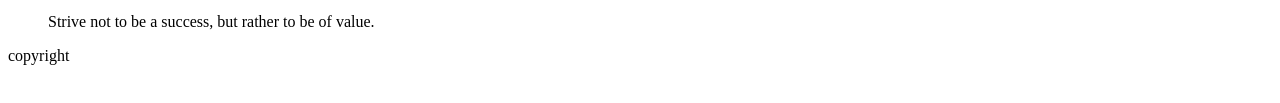
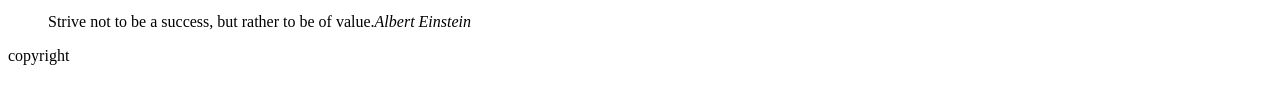
Before and after one commit to harr0764/harr0764.github.io, a plain HTML site: page html-assignment/index.html in a window 1280 px wide. Shown: the part 254-357 px from the top of the page. Drawn offline with Linux system fonts and the light colour scheme.

Commit message:
adds einstein

```diff
--- a/html-assignment/index.html
+++ b/html-assignment/index.html
@@ -13,7 +13,7 @@
             <p>Hi, I'm Ruby. In my free time i enjoy rock climbing adventures and I cherish quality time with friends, including my wonderful boyfriend, Dante. At home, I live with my weiner dog, Banjo, and my old 14yr old cat, Mac. I also share a house with my parents and my three younger siblings. Recently, I've become super interested in trying new things, coding becoming one of my current favourites, thanks to this class. Despite my slow start to coding, im determined to get better at it. In the future i hope to also try origami and pottery. </p>
             <p>I'm also an avid collector, surrounded by an abundance of random collectibles, creepy things, and last but definitely not least;plushies. I have a bit of a soft spot for adorable Pokémon, and lately I've been <em>obssesed</em> with Pokémon GO. When it comes to entertainemnt, I also enjoy watching shows, and my favourites are <q>Rick and Morty</q> and <q>Disenchantment.</q>And of course, my deepest affections are reserved for cereal, bubble tea, and sushi.</p>
         </article>
-        <blockquote>Strive not to be a success, but rather to be of value.</blockquote>
+        <blockquote>Strive not to be a success, but rather to be of value.<cite>Albert Einstein</cite></blockquote>
         <footer>copyright</footer>
     </main>
 </body>
```
